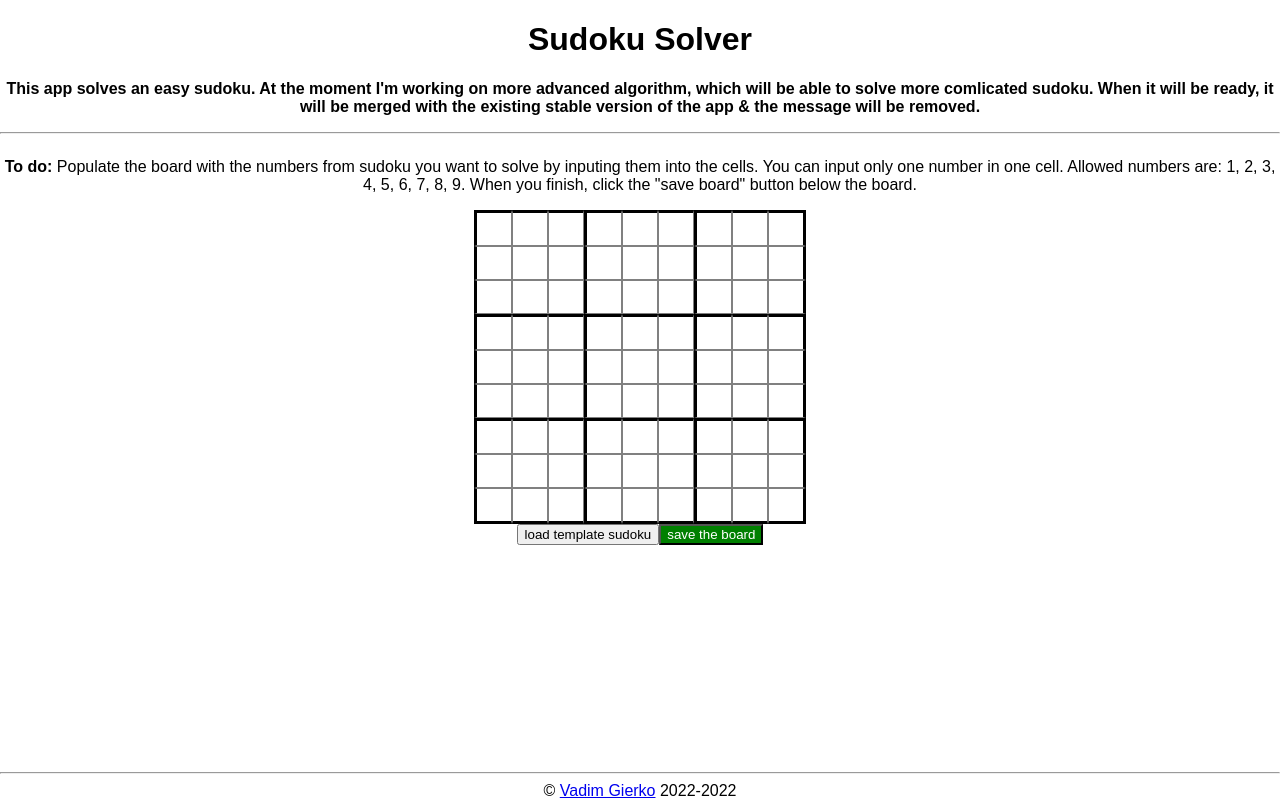
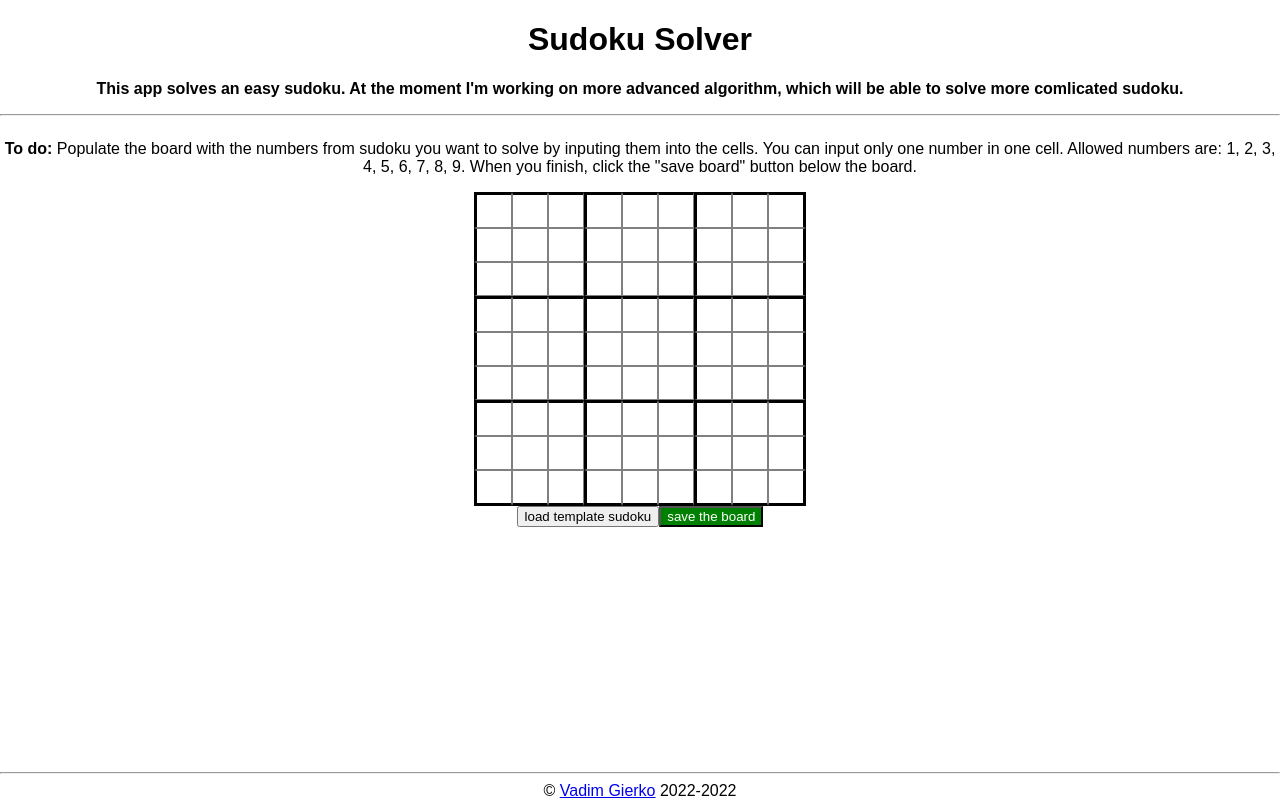
Before and after one commit to vadimgierko/sudoku-solver, a Next.js app: page / in a window 1280 px wide. Built offline with nearby package versions, Linux system fonts and the light colour scheme.

Commit message:
update README & Header & add TODO

```diff
--- a/src/components/organisms/Header.tsx
+++ b/src/components/organisms/Header.tsx
@@ -6,8 +6,7 @@ export default function Header() {
 				<strong>
 					This app solves an easy sudoku. At the moment I&apos;m working on more
 					advanced algorithm, which will be able to solve more comlicated
-					sudoku. When it will be ready, it will be merged with the existing
-					stable version of the app & the message will be removed.
+					sudoku.
 				</strong>
 			</p>
 			<hr />
```
Also changed, not shown: 2 other files (tests, documents, lock files or other folders).
